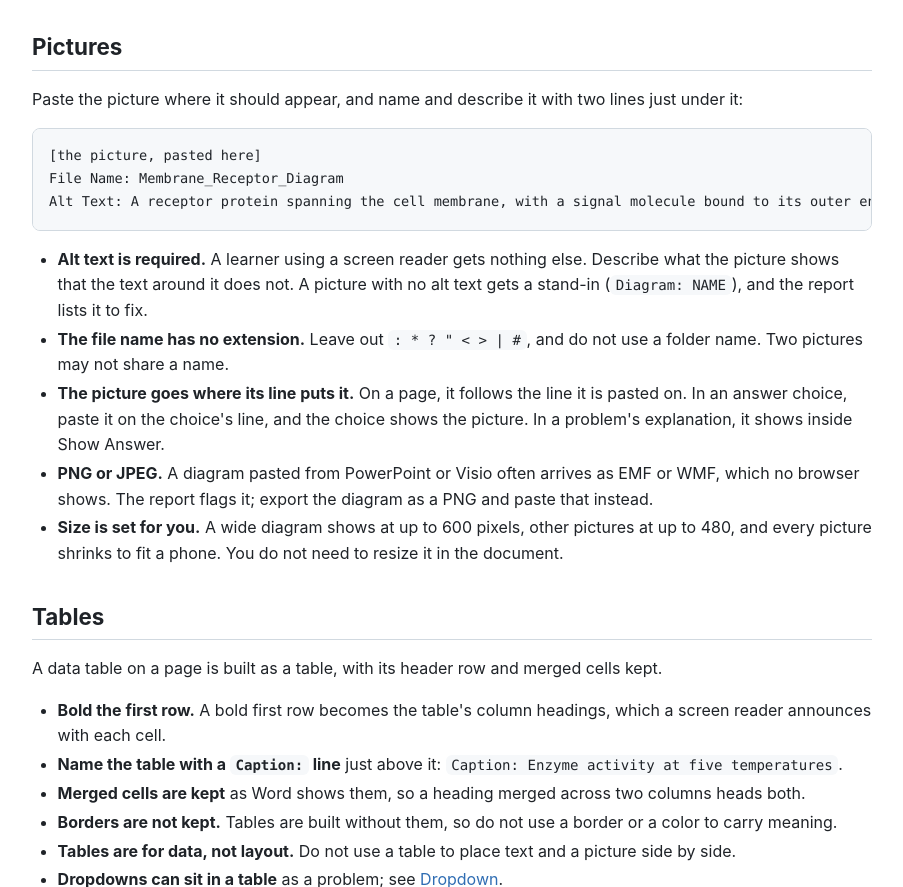
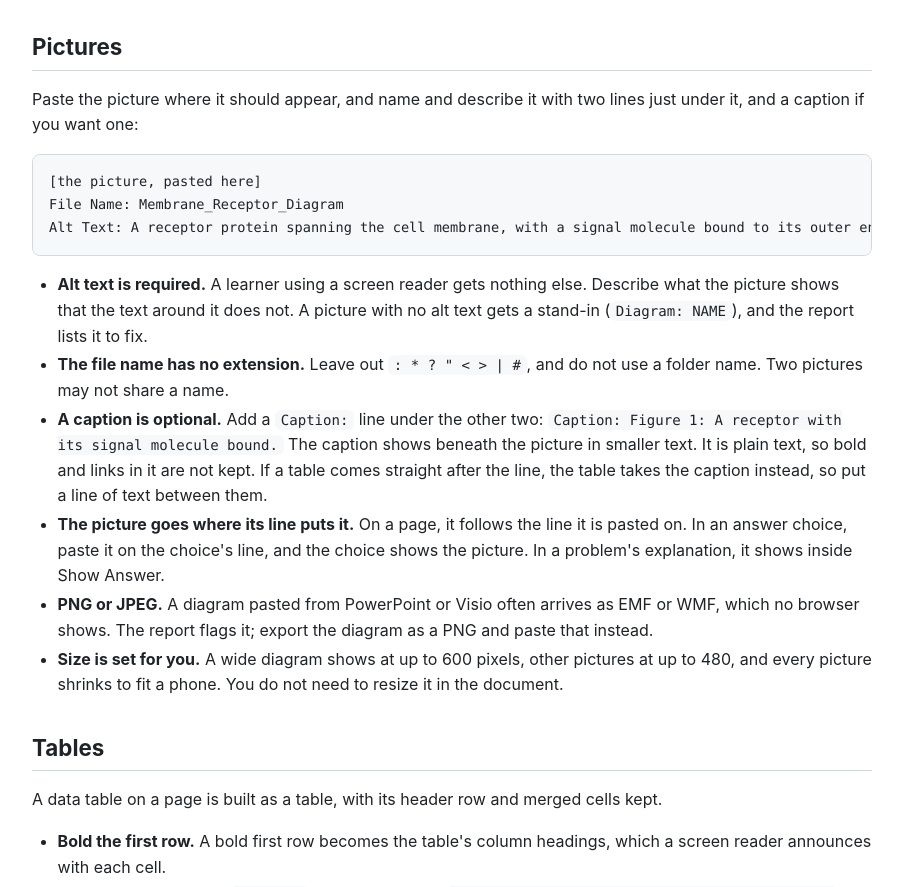
Before and after one commit to JoeMartis/ULdocs, a plain HTML site: page formatting-and-markers.html in a window 1280 px wide. Shown: the part 1674-2561 px from the top of the page, without its empty margins (188-1091 px from the left). Drawn offline with Linux system fonts and the light colour scheme.

Commit message:
Say how to caption a picture with a Caption: line
Co-Authored-By: Claude Fable 5.2 <noreply@anthropic.com>
Claude-Session: https://claude.ai/code/session_01CFwTXrMM6eNkF1vJ19oyqN

```diff
--- a/formatting-and-markers.html
+++ b/formatting-and-markers.html
@@ -129,13 +129,14 @@ a:focus-visible, [tabindex]:focus-visible {
 </ul>
 
 <h2 id="pictures">Pictures</h2>
-<p>Paste the picture where it should appear, and name and describe it with two lines just under it:</p>
+<p>Paste the picture where it should appear, and name and describe it with two lines just under it, and a caption if you want one:</p>
 <pre tabindex="0"><code>[the picture, pasted here]
 File Name: Membrane_Receptor_Diagram
 Alt Text: A receptor protein spanning the cell membrane, with a signal molecule bound to its outer end.</code></pre>
 <ul>
 <li><b>Alt text is required.</b> A learner using a screen reader gets nothing else. Describe what the picture shows that the text around it does not. A picture with no alt text gets a stand-in (<code>Diagram: NAME</code>), and the report lists it to fix.</li>
 <li><b>The file name has no extension.</b> Leave out <code>: * ? " &lt; &gt; | #</code>, and do not use a folder name. Two pictures may not share a name.</li>
+<li><b>A caption is optional.</b> Add a <code>Caption:</code> line under the other two: <code>Caption: Figure 1: A receptor with its signal molecule bound.</code> The caption shows beneath the picture in smaller text. It is plain text, so bold and links in it are not kept. If a table comes straight after the line, the table takes the caption instead, so put a line of text between them.</li>
 <li><b>The picture goes where its line puts it.</b> On a page, it follows the line it is pasted on. In an answer choice, paste it on the choice's line, and the choice shows the picture. In a problem's explanation, it shows inside Show Answer.</li>
 <li><b>PNG or JPEG.</b> A diagram pasted from PowerPoint or Visio often arrives as EMF or WMF, which no browser shows. The report flags it; export the diagram as a PNG and paste that instead.</li>
 <li><b>Size is set for you.</b> A wide diagram shows at up to 600 pixels, other pictures at up to 480, and every picture shrinks to fit a phone. You do not need to resize it in the document.</li>
```
Also changed, not shown: 1 other file.
